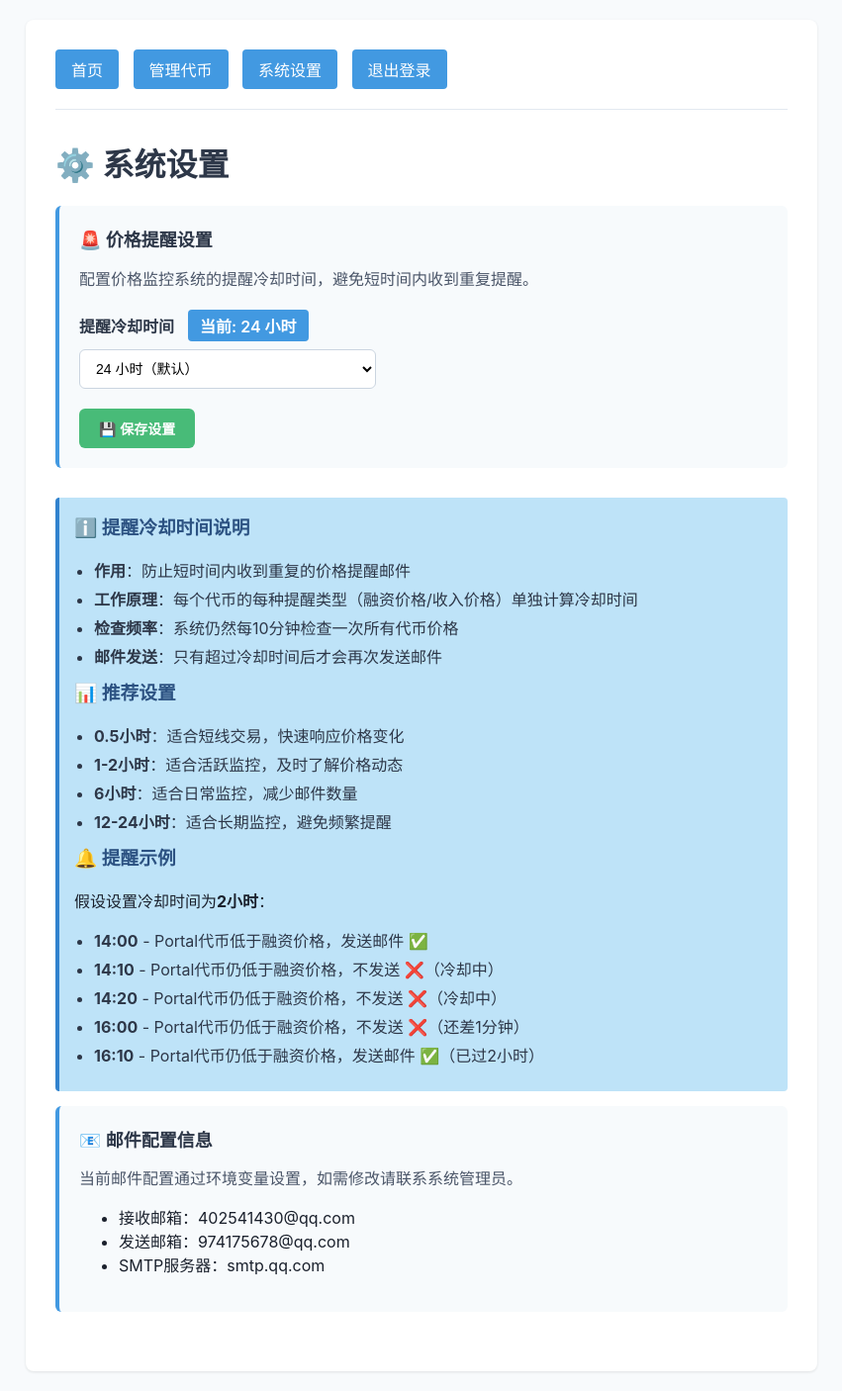
After one commit to BenjaminZH1777/crypto-prices-dashboard, a Flask app: page /settings in a window 1280 px wide. The commit adds this page. Shown: the whole page at 99% size, without its empty margins (214-1065 px from the left). Run offline with Flask 3, Linux system fonts and the light colour scheme; the visitor is signed in with stand-in values (Sample User, id 1); data that the repository does not hold is empty.

Commit message:
feat: 添加价格提醒冷却时间自定义设置功能
- 新增SystemSettings数据库模型，用于存储系统配置
- 新增/settings管理页面，支持调整提醒冷却时间
- 支持0.5h, 1h, 2h, 6h, 12h, 24h多种冷却时间选项
- 监控脚本从数据库动态读取冷却时间设置
- 在管理页面添加'系统设置'入口
- 更新版本到v1.2.20251010.005

```diff
--- a/app.py
+++ b/app.py
@@ -132,6 +132,43 @@ class Coin(db.Model):
     vesting = db.Column(db.Text)
     cexs = db.Column(db.Text)
     tags = db.Column(db.Text)
+
+
+class SystemSettings(db.Model):
+    """系统设置"""
+    id = db.Column(db.Integer, primary_key=True)
+    key = db.Column(db.String(100), unique=True, nullable=False)
+    value = db.Column(db.Text)
+    description = db.Column(db.Text)
+    updated_at = db.Column(db.Float, default=time.time)
+
+    @staticmethod
+    def get_setting(key, default=None):
+        """获取设置值"""
+        setting = SystemSettings.query.filter_by(key=key).first()
+        if setting:
+            return setting.value
+        return default
+
+    @staticmethod
+    def set_setting(key, value, description=None):
+        """设置或更新设置值"""
+        setting = SystemSettings.query.filter_by(key=key).first()
+        if setting:
+            setting.value = str(value)
+            setting.updated_at = time.time()
+            if description:
+                setting.description = description
+        else:
+            setting = SystemSettings(
+                key=key,
+                value=str(value),
+                description=description,
+                updated_at=time.time()
+            )
+            db.session.add(setting)
+        db.session.commit()
+        return setting
 
 _coin_list_cache = {
     'ids': set(),
@@ -666,6 +703,41 @@ def api_coin_ids():
     return resp
 
 
+@app.route('/settings', methods=['GET', 'POST'])
+@require_admin
+def settings():
+    """系统设置页面"""
+    error_message = None
+    success_message = None
+
+    if request.method == 'POST':
+        try:
+            # 获取价格提醒冷却时间
+            alert_cooldown = request.form.get('alert_cooldown_hours')
+            if alert_cooldown:
+                alert_cooldown_float = float(alert_cooldown)
+                if alert_cooldown_float in [0.5, 1, 2, 6, 12, 24]:
+                    SystemSettings.set_setting(
+                        'alert_cooldown_hours',
+                        str(alert_cooldown_float),
+                        '价格提醒冷却时间（小时）'
+                    )
+                    success_message = f'设置已保存：提醒冷却时间 {alert_cooldown_float} 小时'
+                else:
+                    error_message = '无效的冷却时间值'
+        except Exception as e:
+            error_message = f'保存设置失败: {e}'
+            db.session.rollback()
+
+    # 获取当前设置
+    current_cooldown = SystemSettings.get_setting('alert_cooldown_hours', '24')
+
+    return render_template('settings.html',
+                         current_cooldown=current_cooldown,
+                         error=error_message,
+                         success=success_message)
+
+
 @app.route('/healthz')
 def healthz():
     try:
--- a/templates/manage.html
+++ b/templates/manage.html
@@ -8,6 +8,7 @@
     <h1>Manage Coins</h1>
     <p>
         <a href="/" style="display:inline-block;padding:6px 10px;border:1px solid #ccc;border-radius:4px;text-decoration:none;">Back to Home</a>
+        <a href="/settings" style="display:inline-block;margin-left:8px;padding:6px 10px;border:1px solid #48bb78;background:#48bb78;color:white;border-radius:4px;text-decoration:none;">⚙️ 系统设置</a>
         <a href="/logout" style="display:inline-block;margin-left:8px;padding:6px 10px;border:1px solid #ccc;border-radius:4px;text-decoration:none;">Logout</a>
     </p>
     {% if error %}
--- /dev/null
+++ b/templates/settings.html
@@ -0,0 +1,229 @@
+<!DOCTYPE html>
+<html lang="zh">
+<head>
+    <meta charset="UTF-8">
+    <meta name="viewport" content="width=device-width, initial-scale=1.0">
+    <title>系统设置 - Crypto Tracker</title>
+    <style>
+        * { box-sizing: border-box; }
+        body {
+            font-family: -apple-system, BlinkMacSystemFont, 'Segoe UI', Roboto, sans-serif;
+            margin: 0;
+            padding: 20px;
+            background: #f8fafc;
+            color: #1a202c;
+        }
+        .container {
+            max-width: 800px;
+            margin: 0 auto;
+            background: white;
+            padding: 30px;
+            border-radius: 8px;
+            box-shadow: 0 1px 3px rgba(0,0,0,0.1);
+        }
+        h1 {
+            margin-top: 0;
+            color: #2d3748;
+        }
+        .nav-links {
+            margin-bottom: 30px;
+            padding-bottom: 20px;
+            border-bottom: 1px solid #e2e8f0;
+        }
+        .nav-links a {
+            display: inline-block;
+            padding: 8px 16px;
+            margin-right: 10px;
+            background: #4299e1;
+            color: white;
+            text-decoration: none;
+            border-radius: 4px;
+            transition: background 0.2s;
+        }
+        .nav-links a:hover {
+            background: #3182ce;
+        }
+        .section {
+            margin-bottom: 30px;
+            padding: 20px;
+            background: #f7fafc;
+            border-radius: 6px;
+            border-left: 4px solid #4299e1;
+        }
+        .section h2 {
+            margin-top: 0;
+            color: #2d3748;
+            font-size: 18px;
+        }
+        .section p {
+            color: #4a5568;
+            margin: 10px 0;
+        }
+        .form-group {
+            margin: 20px 0;
+        }
+        label {
+            display: block;
+            margin-bottom: 8px;
+            font-weight: 600;
+            color: #2d3748;
+        }
+        select, input[type="number"] {
+            width: 100%;
+            max-width: 300px;
+            padding: 10px 12px;
+            border: 1px solid #cbd5e0;
+            border-radius: 6px;
+            font-size: 14px;
+            background: white;
+        }
+        select:focus, input:focus {
+            outline: none;
+            border-color: #4299e1;
+            box-shadow: 0 0 0 3px rgba(66, 153, 225, 0.1);
+        }
+        .btn {
+            padding: 10px 20px;
+            background: #48bb78;
+            color: white;
+            border: none;
+            border-radius: 6px;
+            cursor: pointer;
+            font-size: 14px;
+            font-weight: 600;
+            transition: background 0.2s;
+        }
+        .btn:hover {
+            background: #38a169;
+        }
+        .success {
+            background: #c6f6d5;
+            border: 1px solid #48bb78;
+            color: #22543d;
+            padding: 12px;
+            border-radius: 6px;
+            margin: 15px 0;
+        }
+        .error {
+            background: #fed7d7;
+            border: 1px solid #e53e3e;
+            color: #742a2a;
+            padding: 12px;
+            border-radius: 6px;
+            margin: 15px 0;
+        }
+        .info-box {
+            background: #bee3f8;
+            border-left: 4px solid #3182ce;
+            padding: 15px;
+            margin: 15px 0;
+            border-radius: 4px;
+        }
+        .info-box h3 {
+            margin-top: 0;
+            color: #2c5282;
+        }
+        .info-box ul {
+            margin: 10px 0;
+            padding-left: 20px;
+        }
+        .info-box li {
+            margin: 5px 0;
+            color: #2d3748;
+        }
+        .current-value {
+            display: inline-block;
+            padding: 4px 12px;
+            background: #4299e1;
+            color: white;
+            border-radius: 4px;
+            font-weight: 600;
+            margin-left: 10px;
+        }
+    </style>
+</head>
+<body>
+    <div class="container">
+        <div class="nav-links">
+            <a href="/">首页</a>
+            <a href="/manage">管理代币</a>
+            <a href="/settings">系统设置</a>
+            <a href="/logout">退出登录</a>
+        </div>
+
+        <h1>⚙️ 系统设置</h1>
+
+        {% if success %}
+        <div class="success">{{ success }}</div>
+        {% endif %}
+
+        {% if error %}
+        <div class="error">{{ error }}</div>
+        {% endif %}
+
+        <div class="section">
+            <h2>🚨 价格提醒设置</h2>
+            <p>配置价格监控系统的提醒冷却时间，避免短时间内收到重复提醒。</p>
+
+            <form method="POST">
+                <input type="hidden" name="csrf_token" value="{{ session.csrf_token }}">
+
+                <div class="form-group">
+                    <label for="alert_cooldown_hours">
+                        提醒冷却时间
+                        <span class="current-value">当前: {{ current_cooldown }} 小时</span>
+                    </label>
+                    <select name="alert_cooldown_hours" id="alert_cooldown_hours">
+                        <option value="0.5" {% if current_cooldown == '0.5' %}selected{% endif %}>0.5 小时（30分钟）</option>
+                        <option value="1" {% if current_cooldown == '1' %}selected{% endif %}>1 小时</option>
+                        <option value="2" {% if current_cooldown == '2' %}selected{% endif %}>2 小时</option>
+                        <option value="6" {% if current_cooldown == '6' %}selected{% endif %}>6 小时</option>
+                        <option value="12" {% if current_cooldown == '12' %}selected{% endif %}>12 小时</option>
+                        <option value="24" {% if current_cooldown == '24' %}selected{% endif %}>24 小时（默认）</option>
+                    </select>
+                </div>
+
+                <button type="submit" class="btn">💾 保存设置</button>
+            </form>
+        </div>
+
+        <div class="info-box">
+            <h3>ℹ️ 提醒冷却时间说明</h3>
+            <ul>
+                <li><strong>作用</strong>：防止短时间内收到重复的价格提醒邮件</li>
+                <li><strong>工作原理</strong>：每个代币的每种提醒类型（融资价格/收入价格）单独计算冷却时间</li>
+                <li><strong>检查频率</strong>：系统仍然每10分钟检查一次所有代币价格</li>
+                <li><strong>邮件发送</strong>：只有超过冷却时间后才会再次发送邮件</li>
+            </ul>
+
+            <h3>📊 推荐设置</h3>
+            <ul>
+                <li><strong>0.5小时</strong>：适合短线交易，快速响应价格变化</li>
+                <li><strong>1-2小时</strong>：适合活跃监控，及时了解价格动态</li>
+                <li><strong>6小时</strong>：适合日常监控，减少邮件数量</li>
+                <li><strong>12-24小时</strong>：适合长期监控，避免频繁提醒</li>
+            </ul>
+
+            <h3>🔔 提醒示例</h3>
+            <p>假设设置冷却时间为<strong>2小时</strong>：</p>
+            <ul>
+                <li><strong>14:00</strong> - Portal代币低于融资价格，发送邮件 ✅</li>
+                <li><strong>14:10</strong> - Portal代币仍低于融资价格，不发送 ❌（冷却中）</li>
+                <li><strong>14:20</strong> - Portal代币仍低于融资价格，不发送 ❌（冷却中）</li>
+                <li><strong>16:00</strong> - Portal代币仍低于融资价格，不发送 ❌（还差1分钟）</li>
+                <li><strong>16:10</strong> - Portal代币仍低于融资价格，发送邮件 ✅（已过2小时）</li>
+            </ul>
+        </div>
+
+        <div class="section">
+            <h2>📧 邮件配置信息</h2>
+            <p>当前邮件配置通过环境变量设置，如需修改请联系系统管理员。</p>
+            <ul>
+                <li>接收邮箱：402541430@qq.com</li>
+                <li>发送邮箱：974175678@qq.com</li>
+                <li>SMTP服务器：smtp.qq.com</li>
+            </ul>
+        </div>
+    </div>
+</body>
+</html>
```
Also changed, not shown: price_monitor.py (+18 -8 lines), 1 other file.
